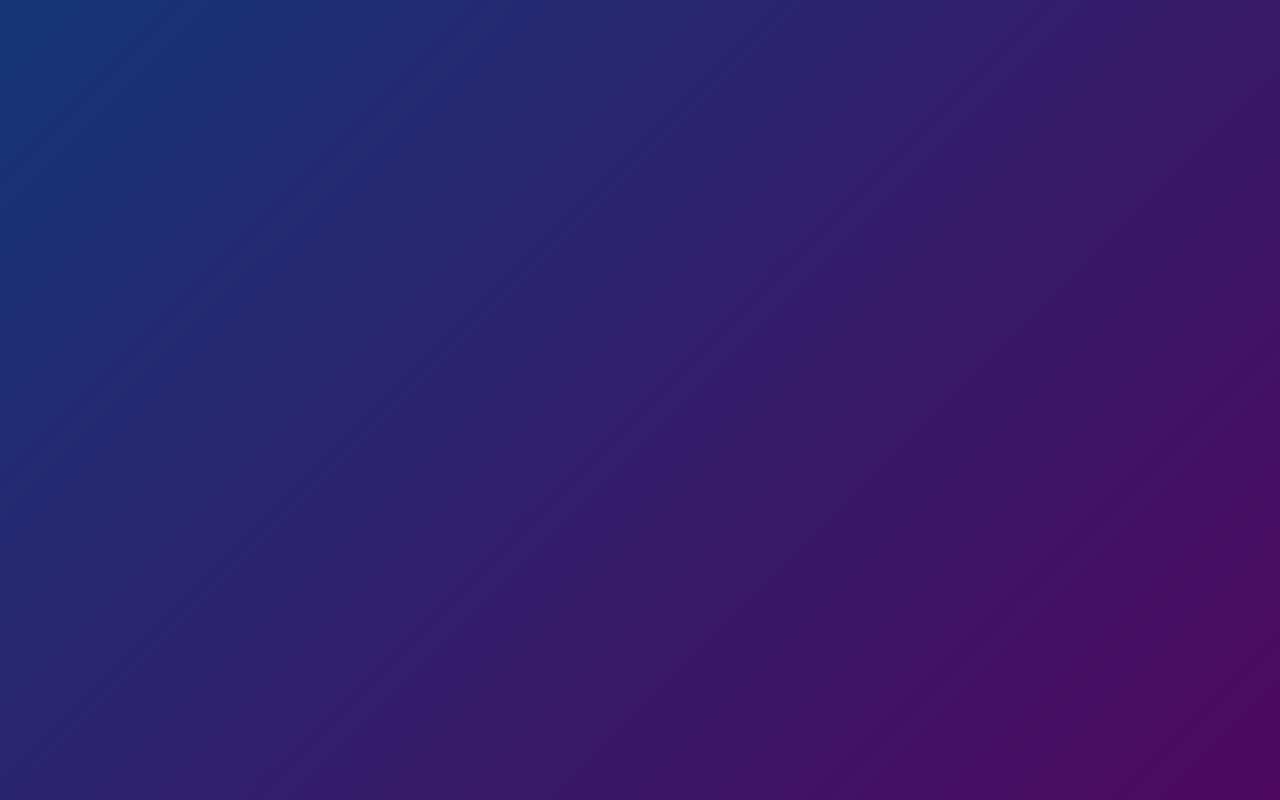
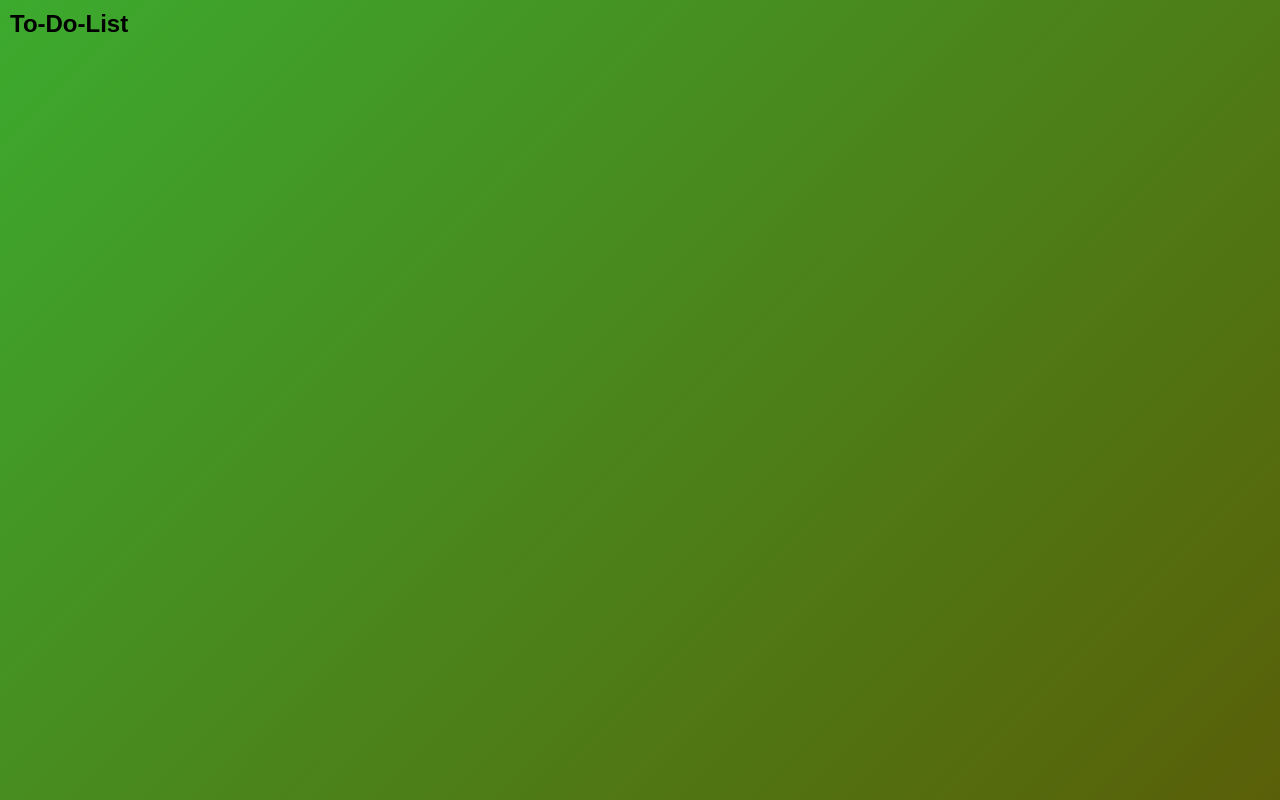
Before and after one commit to Piumi-Anuradha/stay-focused1, a plain HTML site: page index.html in a window 1280 px wide. Drawn offline with Linux system fonts and the light colour scheme; files that its build step writes are made by us from their sources.

Commit message:
update style folder

```diff
--- a/style.css
+++ b/css/style.css
@@ -7,7 +7,7 @@
 .container{
     width: 100%;
     min-height: 100vh;
-    background: linear-gradient(135deg, #153677 , #4e085f);
+    background: linear-gradient(135deg, #3caa2e , #595f08);
     padding: 10px;
 
 }
--- a/index.html
+++ b/index.html
@@ -8,6 +8,9 @@
 </head>
 <body>
     <div class="container">
+        <div class="to-do">
+            <h2>To-Do-List</h2>
+        </div>
 
     </div>
 
```
Also changed, not shown: css/to-do.png (added), 1 other file.
